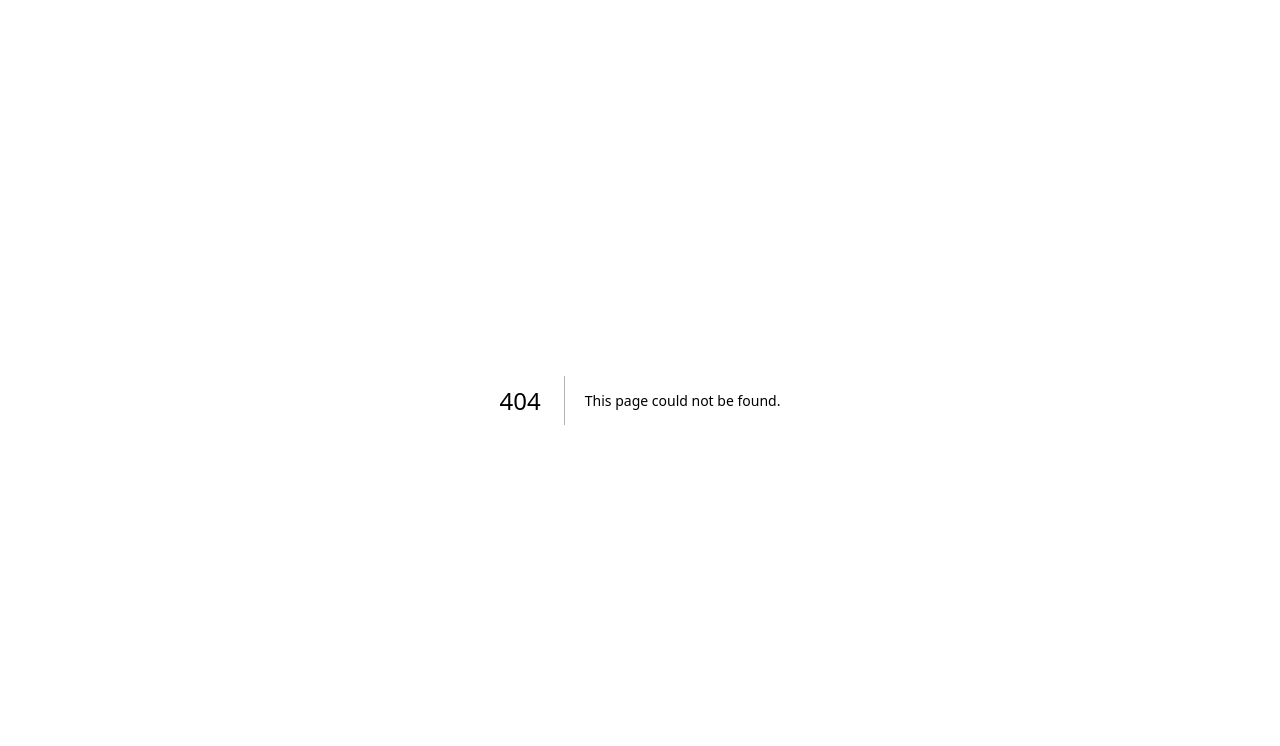
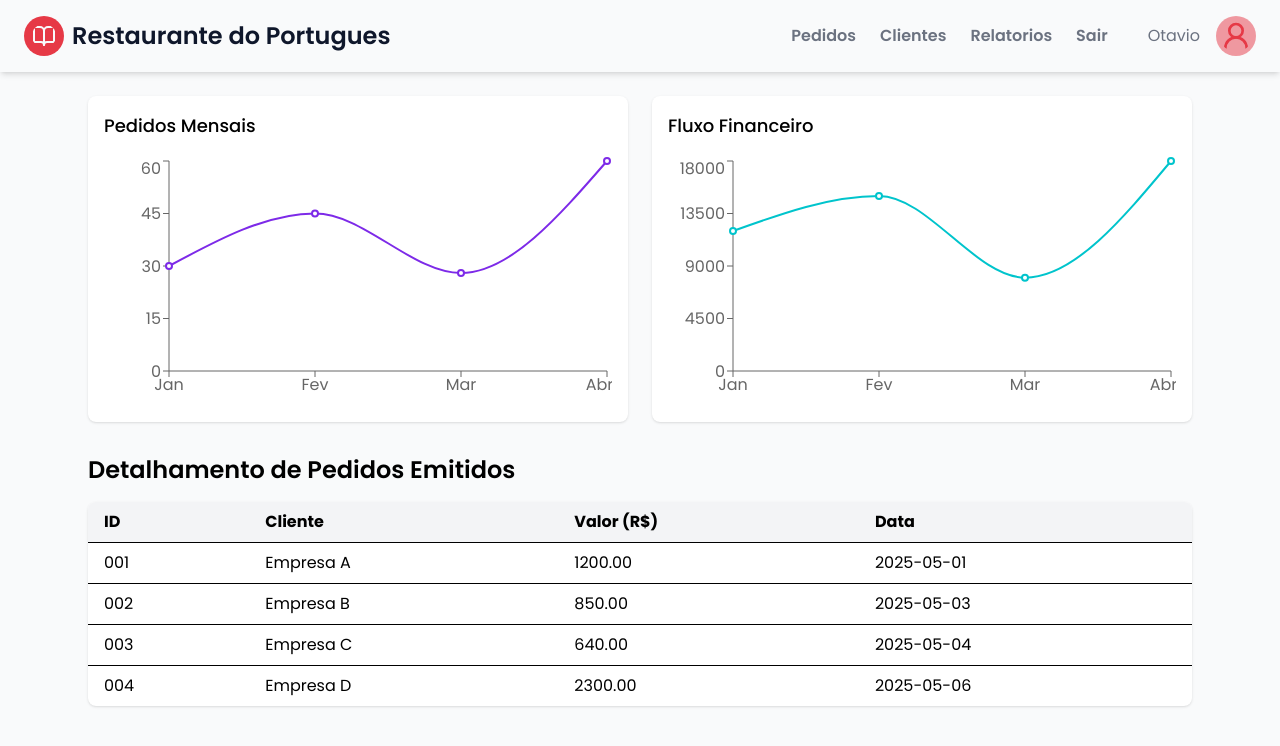
Before and after one commit to ProjetosMethodAgile/restaurante-devagile, a Next.js app: page /protect/relatorios in a window 1280 px wide. Before the commit this address had no page. Shown: the top 746 px of the page. Built offline with nearby package versions, Linux system fonts and the light colour scheme.

Commit message:
aplicando estilizaçao

```diff
--- a/src/app/globals.css
+++ b/src/app/globals.css
@@ -19,3 +19,19 @@
   --border-radius-card: 0.75rem;
   --box-shadow-card: 0 1px 3px rgba(0, 0, 0, 0.1);
 }
+
+:root {
+  /* espaçamento lateral padrão */
+  --container-padding: 1.5rem;
+  /* largura máxima do container */
+  --container-max-width: 1200px;
+}
+
+/* Utilitário para centralizar e espaçar */
+.container-global {
+  max-width: var(--container-max-width);
+  margin-left: auto;
+  margin-right: auto;
+  padding-left: var(--container-padding);
+  padding-right: var(--container-padding);
+}
--- a/src/app/relatorios/page.tsx
+++ b/src/app/protect/relatorios/page.tsx
@@ -25,9 +25,9 @@ export default function ReportsPage() {
   ];
 
   return (
-    <div className="flex-1 flex flex-col overflow-auto">
+    <div className="container-global flex-1 flex flex-col overflow-auto">
       <main className="p-6 space-y-8 flex-1">
-        {/* Dashboards: ambos os gráficos via wrapper */}
+        {/* Dashboards */}
         <ChartsWrapper
           pedidosData={pedidosData}
           financeiroData={financeiroData}
```
Also changed, not shown: 1 other file (tests, documents, lock files or other folders).
